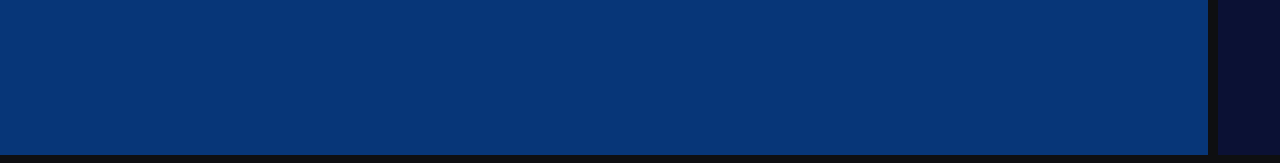
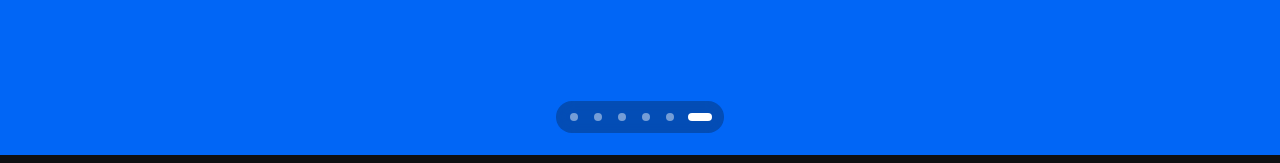
Before and after one commit to jabguru/my-portfolio, a plain HTML site: page index.html in a window 1280 px wide. Shown: the part 1517-1680 px from the top of the page. Drawn offline with nearby package versions, Linux system fonts and the light colour scheme.

Commit message:
feat: dots on the app slider instead of the peek

```diff
--- a/index.html
+++ b/index.html
@@ -90,6 +90,7 @@
                 </div>
             </div>
 
+            <div class="app-slider">
             <div class="app-track" tabindex="0" aria-roledescription="carousel" aria-label="Apps I’ve shipped">
 
             <article class="app" style="--field: var(--contree); --on: var(--ink)" aria-roledescription="slide" aria-label="1 of 6: Contree">
@@ -217,6 +218,8 @@
                 </div>
             </article>
             </div>
+            <div class="app-dots" data-app-dots hidden></div>
+            </div>
         </section>
         <!-- END: Apps -->
 
--- a/script.js
+++ b/script.js
@@ -47,18 +47,29 @@ if (track) {
     const tabs = appNav ? [...appNav.querySelectorAll('[data-go]')] : [];
     const tabBox = appNav?.querySelector('.app-tabs');
     const pauseBtn = appNav?.querySelector('[data-pause]');
+    const dotBox = document.querySelector('[data-app-dots]');
+    const dots = slides.map((slide, n) => {
+        if (!dotBox) return null;
+        const b = document.createElement('button');
+        b.type = 'button';
+        b.setAttribute('aria-label', `Show ${tabs[n]?.textContent ?? `app ${n + 1}`}`);
+        b.setAttribute('aria-current', String(n === 0));
+        b.addEventListener('click', () => go(n));
+        dotBox.append(b);
+        return b;
+    });
+    if (dotBox) dotBox.hidden = false;
     let current = 0;
     let inView = false;
 
     const go = (i) => {
         const n = slides.length;
         const target = ((i % n) + n) % n;
-        const left = Math.min(slides[target].offsetLeft - slides[0].offsetLeft, track.scrollWidth - track.clientWidth);
-        track.scrollTo({ left, behavior: reducedMotion ? 'auto' : 'smooth' });
+        track.scrollTo({ left: target * track.clientWidth, behavior: reducedMotion ? 'auto' : 'smooth' });
     };
     const show = (i) => {
         current = i;
-        slides.forEach((s, n) => s.classList.toggle('current', n === i));
+        dots.forEach((d, n) => d?.setAttribute('aria-current', String(n === i)));
         tabs.forEach((t, n) => t.setAttribute('aria-current', String(n === i)));
         // keep the current name visible when the names scroll sideways (phones)
         const tab = tabs[i];
@@ -67,7 +78,6 @@ if (track) {
         }
         if (inView) slides[i].classList.add('in');
     };
-    slides[0].classList.add('current');
 
     // --- slideshow ---------------------------------------------------------
     const autoplay = !reducedMotion && appNav;
@@ -120,11 +130,6 @@ if (track) {
         e.preventDefault();
         go(current + (e.key === 'ArrowRight' ? 1 : -1));
     }));
-    // tapping the app that peeks in at the edge brings it forward
-    track.addEventListener('click', (e) => {
-        const slide = e.target.closest('.app');
-        if (slide && !slide.classList.contains('current') && !e.target.closest('a')) go(slides.indexOf(slide));
-    });
 
     if ('IntersectionObserver' in window) {
         const seen = new IntersectionObserver((entries) => {
--- a/styles.css
+++ b/styles.css
@@ -272,17 +272,29 @@ h2.display {
 .arrow:disabled { opacity: 0.35; cursor: default; }
 .arrow svg { width: 20px; height: 20px; fill: none; stroke: currentColor; stroke-width: 2; stroke-linecap: round; stroke-linejoin: round; }
 
+.app-slider { position: relative; }
 .app-track {
-    --peek: 72px;
-    display: flex; gap: 10px; overflow-x: auto; overscroll-behavior-x: contain; scroll-snap-type: x mandatory;
+    display: flex; overflow-x: auto; overscroll-behavior-x: contain; scroll-snap-type: x mandatory;
     scroll-behavior: smooth; scrollbar-width: none;
 }
 .app-track::-webkit-scrollbar { display: none; }
 .app-track:focus-visible { outline: 2px solid var(--ink); outline-offset: -2px; }
 
-/* each app is a little narrower than the screen, so the next one peeks in on the right */
-.app { flex: 0 0 calc(100% - var(--peek)); scroll-snap-align: start; scroll-snap-stop: always; transition: opacity 0.5s var(--ease); background: var(--field); color: var(--on); overflow: hidden; }
-.js .app:not(.current) { opacity: 0.45; cursor: pointer; }
+.app { flex: 0 0 100%; scroll-snap-align: start; scroll-snap-stop: always; background: var(--field); color: var(--on); overflow: hidden; }
+/* Dots over the bottom of the slide, on a see-through pill so they read on every app colour */
+.app-dots {
+    position: absolute; left: 50%; bottom: 22px; translate: -50% 0; display: flex; gap: 4px; padding: 6px 8px;
+    border-radius: 999px; background: rgba(14, 15, 17, 0.28); backdrop-filter: blur(8px); -webkit-backdrop-filter: blur(8px);
+}
+.app-dots[hidden] { display: none; }
+.app-dots button { display: grid; place-items: center; width: 20px; height: 20px; padding: 0; border: 0; background: none; cursor: pointer; }
+.app-dots button::before {
+    content: ''; width: 8px; height: 8px; border-radius: 999px; background: rgba(255, 255, 255, 0.45);
+    transition: width 0.35s var(--ease), background 0.2s;
+}
+.app-dots button:hover::before { background: rgba(255, 255, 255, 0.8); }
+.app-dots button[aria-current="true"] { width: 32px; }
+.app-dots button[aria-current="true"]::before { width: 24px; background: #fff; }
 .app-inner { display: grid; grid-template-columns: 1fr auto; gap: 100px; min-height: calc(100svh - 132px); padding-block: 56px; }
 
 .app-text { display: flex; flex-direction: column; justify-content: center; align-items: center; text-align: center; min-width: 0; }
@@ -433,10 +445,10 @@ h2.display {
     .f-braces  { --x: 45%; --y: 17.5cqw; }
     .f-build, .f-swift, .f-async { display: none; }
 
-    .app-track { --peek: 28px; gap: 6px; }
+    .app-dots { top: 14px; bottom: auto; }
     /* phones swipe, so only the pause button stays beside the names */
     .app-arrows [data-prev], .app-arrows [data-next] { display: none; }
-    .app-inner { display: flex; flex-direction: column; justify-content: center; gap: 20px; min-height: auto; padding-block: 24px 32px; }
+    .app-inner { display: flex; flex-direction: column; justify-content: center; gap: 20px; min-height: auto; padding-block: 56px 32px; }
     .app-text { display: contents; }
     .app-screens { order: -1; gap: 14px; }
     .app-nav { gap: 16px; margin-top: 14px; }
```
